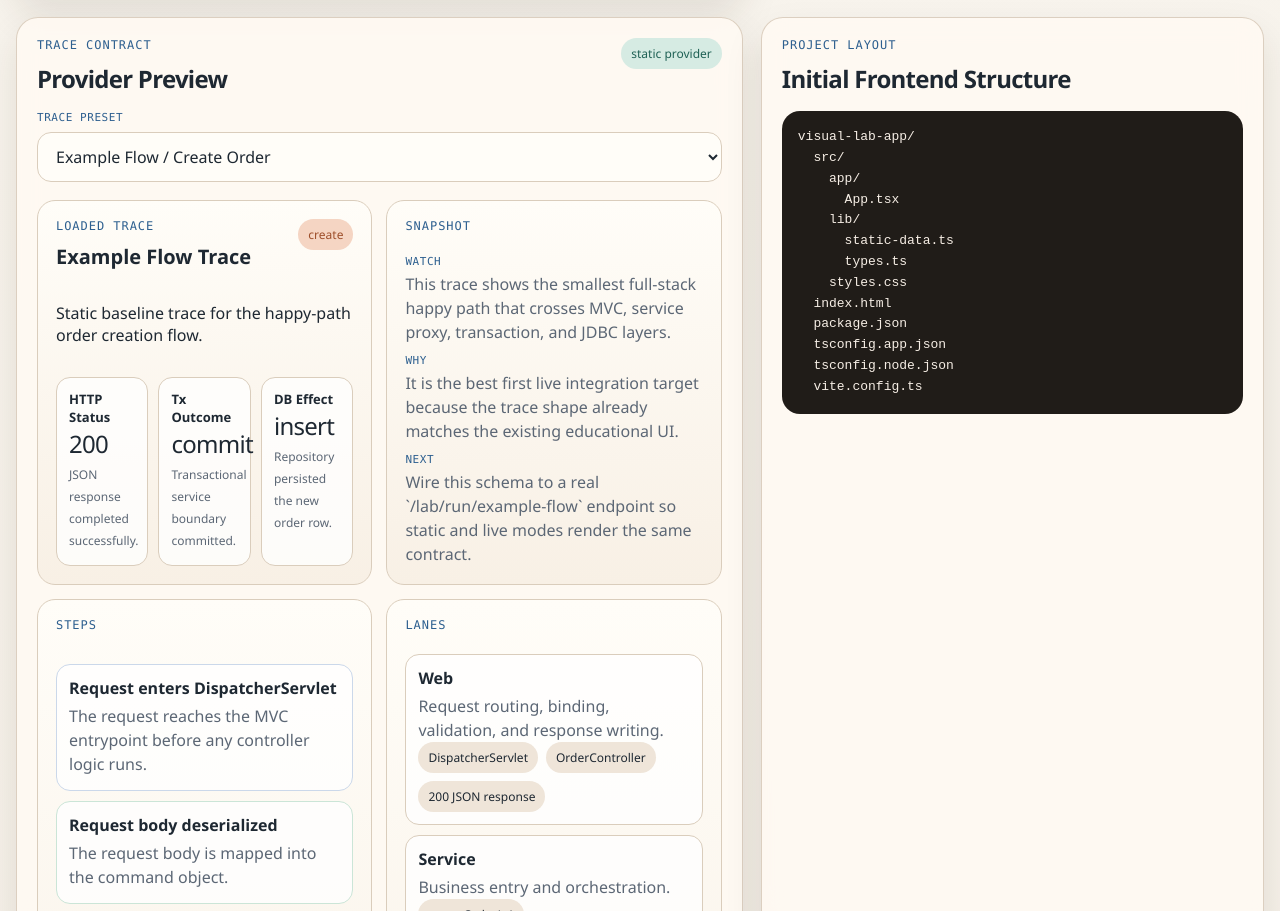
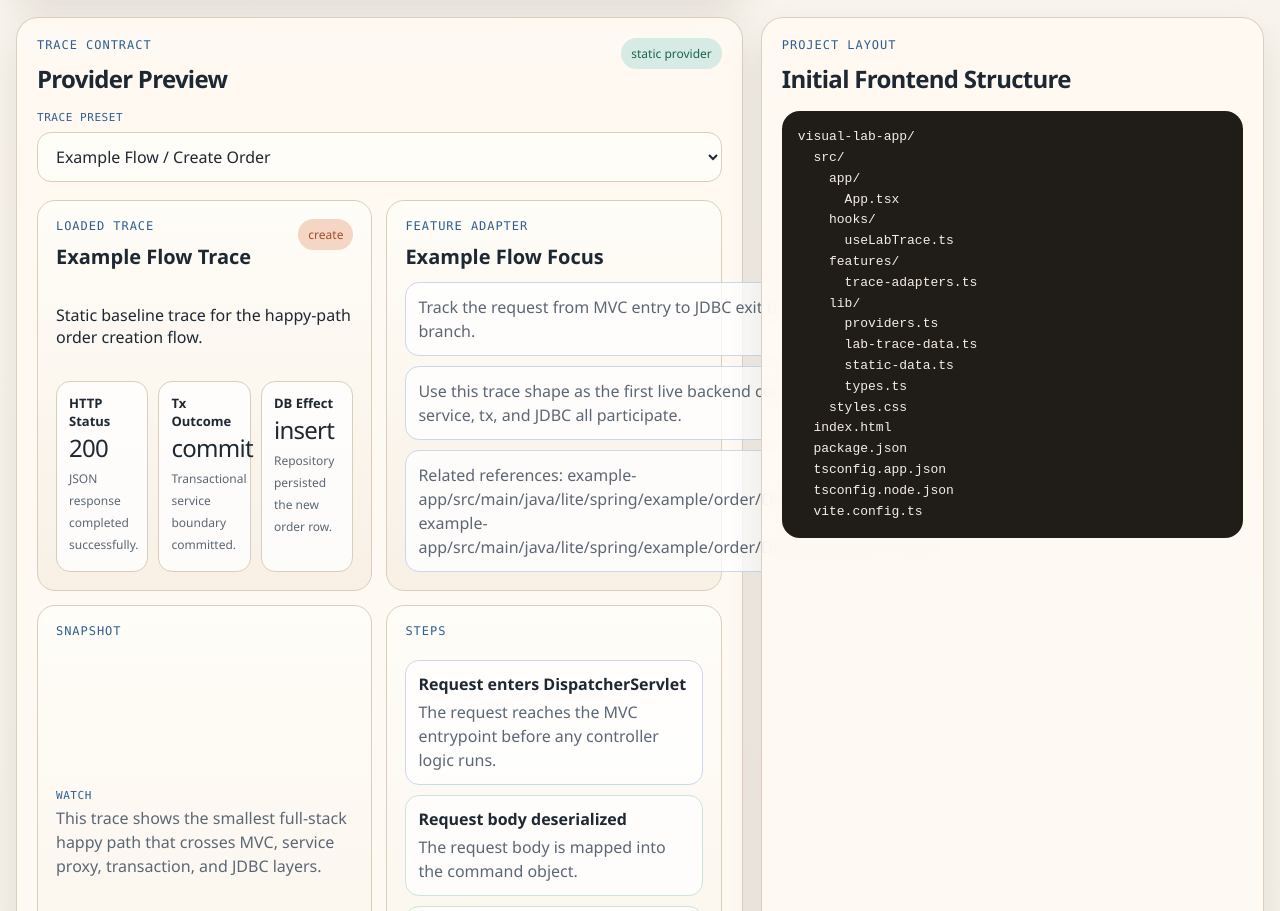
Before and after one commit to polynomeer/spring-lite, a React (Vite) app in the folder visual-lab-app/: page / in a window 1280 px wide. Shown: the part 1391-2302 px from the top of the page. Built offline with nearby package versions, Linux system fonts and the light colour scheme.

Commit message:
refactor(visual-lab-app): split trace hook and adapters

```diff
--- a/visual-lab-app/src/app/App.tsx
+++ b/visual-lab-app/src/app/App.tsx
@@ -1,42 +1,19 @@
-import { useEffect, useState } from "react";
+import { useMemo, useState } from "react";
 import { labCards, roadmapSteps, tracePresetOptions } from "../lib/static-data";
-import { getLabTraceProvider } from "../lib/providers";
-import type { LabTrace, RuntimeMode } from "../lib/types";
+import { adaptTrace } from "../features/trace-adapters";
+import { useLabTrace } from "../hooks/useLabTrace";
+import type { RuntimeMode } from "../lib/types";
 
 export function App() {
   const [mode, setMode] = useState<RuntimeMode>("static");
   const [selectedPreset, setSelectedPreset] = useState(0);
-  const [trace, setTrace] = useState<LabTrace | null>(null);
-  const [traceError, setTraceError] = useState<string | null>(null);
-
-  useEffect(() => {
-    let cancelled = false;
-    const preset = tracePresetOptions[selectedPreset];
-    const provider = getLabTraceProvider(mode);
-
-    setTraceError(null);
-    provider
-      .getTrace({
-        labId: preset.labId,
-        scenario: preset.scenario,
-        mode
-      })
-      .then((nextTrace) => {
-        if (!cancelled) {
-          setTrace(nextTrace);
-        }
-      })
-      .catch((error: unknown) => {
-        if (!cancelled) {
-          setTrace(null);
-          setTraceError(error instanceof Error ? error.message : "Unknown trace loading error");
-        }
-      });
-
-    return () => {
-      cancelled = true;
-    };
-  }, [mode, selectedPreset]);
+  const preset = tracePresetOptions[selectedPreset];
+  const { trace, error: traceError, loading } = useLabTrace({
+    labId: preset.labId,
+    scenario: preset.scenario,
+    mode
+  });
+  const traceInsight = useMemo(() => (trace ? adaptTrace(trace) : null), [trace]);
 
   return (
     <div className="page-shell">
@@ -165,6 +142,13 @@ export function App() {
             </label>
           </div>
 
+          {loading ? (
+            <div className="info-box">
+              <strong>Loading trace</strong>
+              <p>Resolving provider output for the selected mode and preset.</p>
+            </div>
+          ) : null}
+
           {traceError ? (
             <div className="info-box error-box">
               <strong>Trace loading failed</strong>
@@ -193,6 +177,25 @@ export function App() {
                   ))}
                 </div>
               </article>
+
+              {traceInsight ? (
+                <article className="trace-panel">
+                  <div className="trace-head">
+                    <div>
+                      <p className="eyebrow">Feature Adapter</p>
+                      <h3>{traceInsight.insight.title}</h3>
+                    </div>
+                    <span className="tag">{traceInsight.accent}</span>
+                  </div>
+                  <div className="trace-list">
+                    {traceInsight.insight.bullets.map((bullet) => (
+                      <div className="trace-item info" key={bullet}>
+                        <p>{bullet}</p>
+                      </div>
+                    ))}
+                  </div>
+                </article>
+              ) : null}
 
               <article className="trace-panel">
                 <p className="eyebrow">Snapshot</p>
@@ -257,7 +260,13 @@ export function App() {
   src/
     app/
       App.tsx
+    hooks/
+      useLabTrace.ts
+    features/
+      trace-adapters.ts
     lib/
+      providers.ts
+      lab-trace-data.ts
       static-data.ts
       types.ts
     styles.css
--- /dev/null
+++ b/visual-lab-app/src/features/example-flow/trace-adapter.ts
@@ -0,0 +1,18 @@
+import type { TraceAdapter } from "../types";
+
+export const exampleFlowTraceAdapter: TraceAdapter = {
+  labId: "example-flow",
+  adapt(trace) {
+    return {
+      accent: "request path",
+      insight: {
+        title: "Example Flow Focus",
+        bullets: [
+          `Track the request from MVC entry to JDBC exit through the "${trace.scenario}" branch.`,
+          "Use this trace shape as the first live backend contract because web, service, tx, and JDBC all participate.",
+          `Related references: ${trace.references.slice(0, 2).join(" / ")}`
+        ]
+      }
+    };
+  }
+};
--- /dev/null
+++ b/visual-lab-app/src/features/playground/trace-adapter.ts
@@ -0,0 +1,18 @@
+import type { TraceAdapter } from "../types";
+
+export const playgroundTraceAdapter: TraceAdapter = {
+  labId: "playground",
+  adapt(trace) {
+    return {
+      accent: "small loop",
+      insight: {
+        title: "Playground Focus",
+        bullets: [
+          `Keep the "${trace.scenario}" trace small enough that advice order and transaction order stay readable together.`,
+          "This trace is the best place to validate that the common UI can render steps, lanes, metrics, and snapshots from one schema.",
+          `Provider mode: ${trace.mode}. Next target is replacing placeholder live output with normalized interceptor trace events.`
+        ]
+      }
+    };
+  }
+};
--- /dev/null
+++ b/visual-lab-app/src/features/trace-adapters.ts
@@ -0,0 +1,28 @@
+import { exampleFlowTraceAdapter } from "./example-flow/trace-adapter";
+import { playgroundTraceAdapter } from "./playground/trace-adapter";
+import type { TraceAdapter, TraceAdapterResult } from "./types";
+import type { LabTrace } from "../lib/types";
+
+const adapters: TraceAdapter[] = [exampleFlowTraceAdapter, playgroundTraceAdapter];
+
+const fallbackAdapter: TraceAdapter = {
+  labId: "comparison",
+  adapt(trace: LabTrace): TraceAdapterResult {
+    return {
+      accent: "generic trace",
+      insight: {
+        title: "Shared Trace Contract",
+        bullets: [
+          `This ${trace.labId} trace already fits the common LabTrace schema.`,
+          "A dedicated feature adapter can refine copy, secondary panels, and comparison hints later.",
+          `Scenario: ${trace.scenario}`
+        ]
+      }
+    };
+  }
+};
+
+export function adaptTrace(trace: LabTrace): TraceAdapterResult {
+  const adapter = adapters.find((candidate) => candidate.labId === trace.labId);
+  return (adapter ?? fallbackAdapter).adapt(trace);
+}
--- /dev/null
+++ b/visual-lab-app/src/features/types.ts
@@ -0,0 +1,16 @@
+import type { LabId, LabTrace } from "../lib/types";
+
+export interface TraceInsight {
+  title: string;
+  bullets: string[];
+}
+
+export interface TraceAdapterResult {
+  accent: string;
+  insight: TraceInsight;
+}
+
+export interface TraceAdapter {
+  readonly labId: LabId;
+  adapt(trace: LabTrace): TraceAdapterResult;
+}
--- /dev/null
+++ b/visual-lab-app/src/hooks/useLabTrace.ts
@@ -0,0 +1,45 @@
+import { useEffect, useState } from "react";
+import { getLabTraceProvider } from "../lib/providers";
+import type { LabTrace, LabTraceRequest } from "../lib/types";
+
+interface UseLabTraceState {
+  trace: LabTrace | null;
+  error: string | null;
+  loading: boolean;
+}
+
+export function useLabTrace(request: LabTraceRequest): UseLabTraceState {
+  const [trace, setTrace] = useState<LabTrace | null>(null);
+  const [error, setError] = useState<string | null>(null);
+  const [loading, setLoading] = useState<boolean>(true);
+
+  useEffect(() => {
+    let cancelled = false;
+    const provider = getLabTraceProvider(request.mode);
+
+    setLoading(true);
+    setError(null);
+
+    provider
+      .getTrace(request)
+      .then((nextTrace) => {
+        if (!cancelled) {
+          setTrace(nextTrace);
+          setLoading(false);
+        }
+      })
+      .catch((nextError: unknown) => {
+        if (!cancelled) {
+          setTrace(null);
+          setError(nextError instanceof Error ? nextError.message : "Unknown trace loading error");
+          setLoading(false);
+        }
+      });
+
+    return () => {
+      cancelled = true;
+    };
+  }, [request.labId, request.mode, request.scenario]);
+
+  return { trace, error, loading };
+}
--- a/visual-lab-app/src/styles.css
+++ b/visual-lab-app/src/styles.css
@@ -374,6 +374,10 @@ code {
   line-height: 1.5;
 }
 
+.trace-item p + p {
+  margin-top: 6px;
+}
+
 .trace-item.info {
   border-color: #cbd8ea;
 }
```
